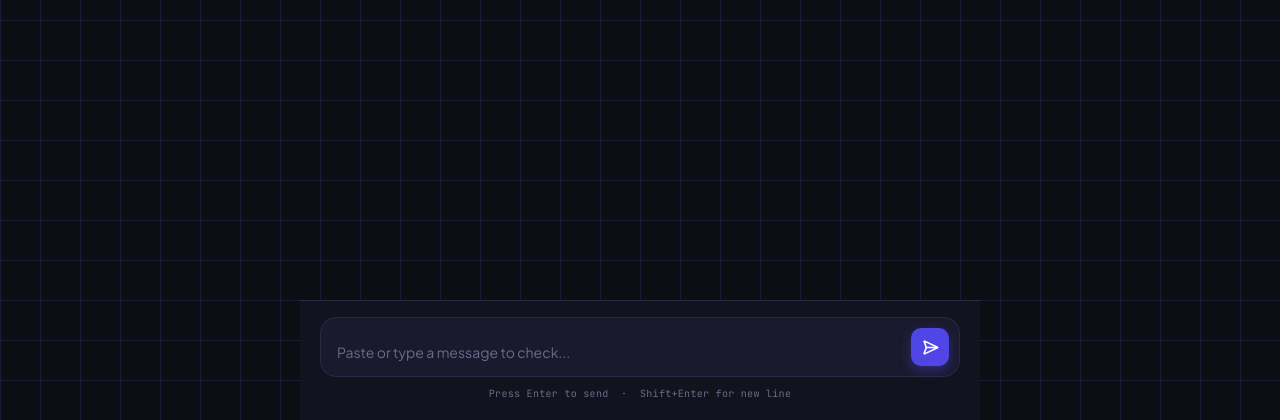
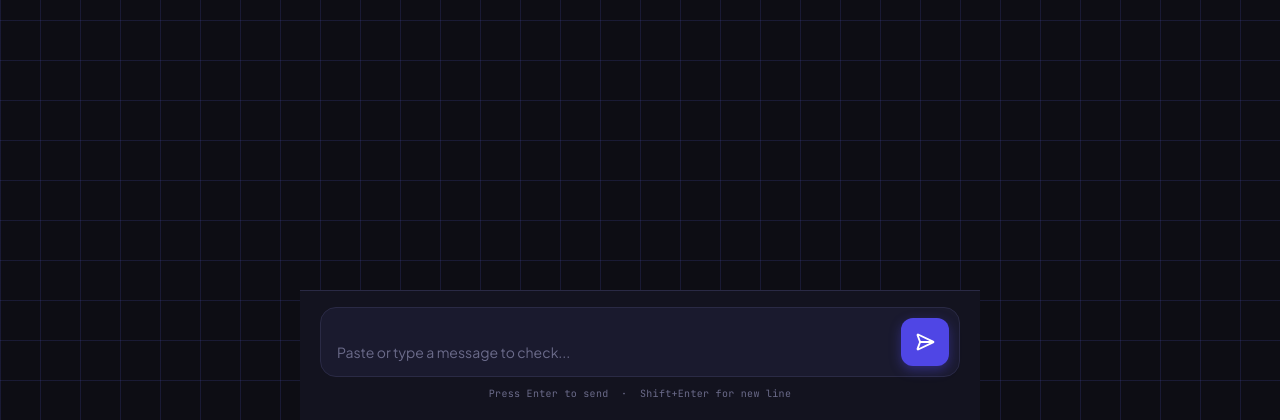
Before and after one commit to RadhikaKapoor383/spam-classifier, a Flask app: page / in a window 1280 px wide. Shown: the part 380-800 px from the top of the page. Run offline with Flask 3, Linux system fonts and the light colour scheme; parts of the project's set-up code (start-up, migrations or seed data) failed here and were passed over.

Commit message:
Update index.html to adjust icon sizes, button dimensions, and script source for improved UI consistency

```diff
--- a/templates/index.html
+++ b/templates/index.html
@@ -5,7 +5,6 @@
   <meta name="viewport" content="width=device-width, initial-scale=1.0"/>
   <title>SpamShield — Email Classifier</title>
   <link href="https://fonts.googleapis.com/css2?family=JetBrains+Mono:wght@400;600;700&family=Plus+Jakarta+Sans:wght@400;500;600;700;800&display=swap" rel="stylesheet"/>
-  <script src="https://unpkg.com/lucide@latest/dist/umd/lucide.min.js"></script>
   <style>
     :root[data-theme="dark"] {
       --bg: #0d0d14;
@@ -379,8 +378,8 @@
     }
 
     .avatar .icon {
-      width: 16px;
-      height: 16px;
+      width: 20px;
+      height: 20px;
     }
 
     .bubble {
@@ -521,11 +520,11 @@
     textarea::-webkit-scrollbar-thumb { background: var(--border); border-radius: 3px; }
 
     .send-btn {
-      width: 38px;
-      height: 38px;
+      width: 48px;
+      height: 48px;
       background: var(--send-btn);
       border: none;
-      border-radius: 10px;
+      border-radius: 12px;
       cursor: pointer;
       display: flex;
       align-items: center;
@@ -540,8 +539,8 @@
     .send-btn:disabled { opacity: 0.5; cursor: not-allowed; transform: none; }
 
     .send-btn .icon {
-      width: 17px;
-      height: 17px;
+      width: 20px;
+      height: 20px;
       color: #ffffff;
     }
 
@@ -616,6 +615,7 @@
 
 </div>
 
+<script src="https://unpkg.com/lucide/dist/lucide.min.js"></script>
 <script>
   function icon(name) {
     return `<i data-lucide="${name}" class="icon"></i>`;
```
